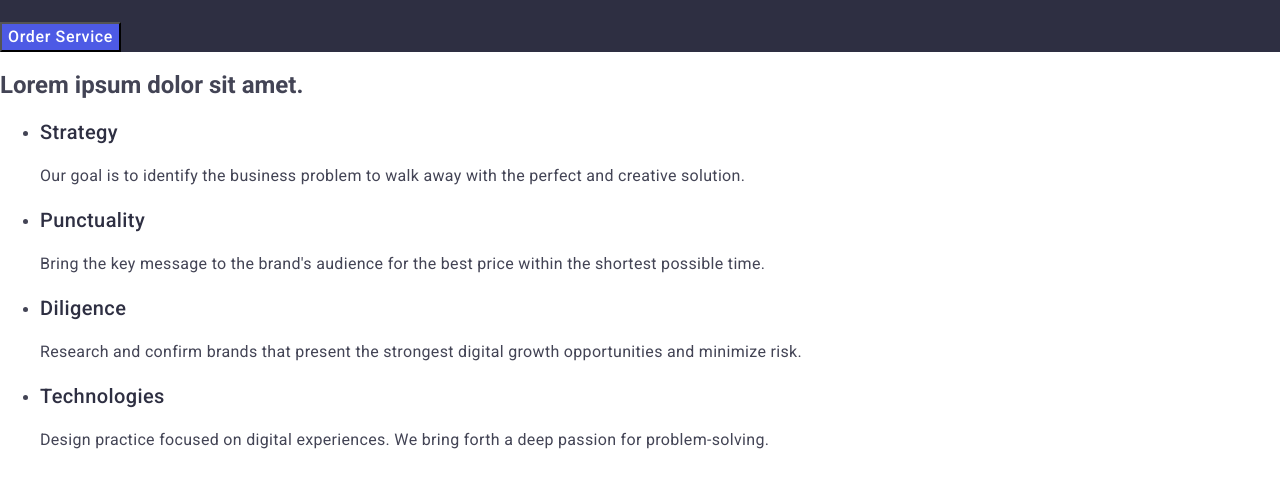
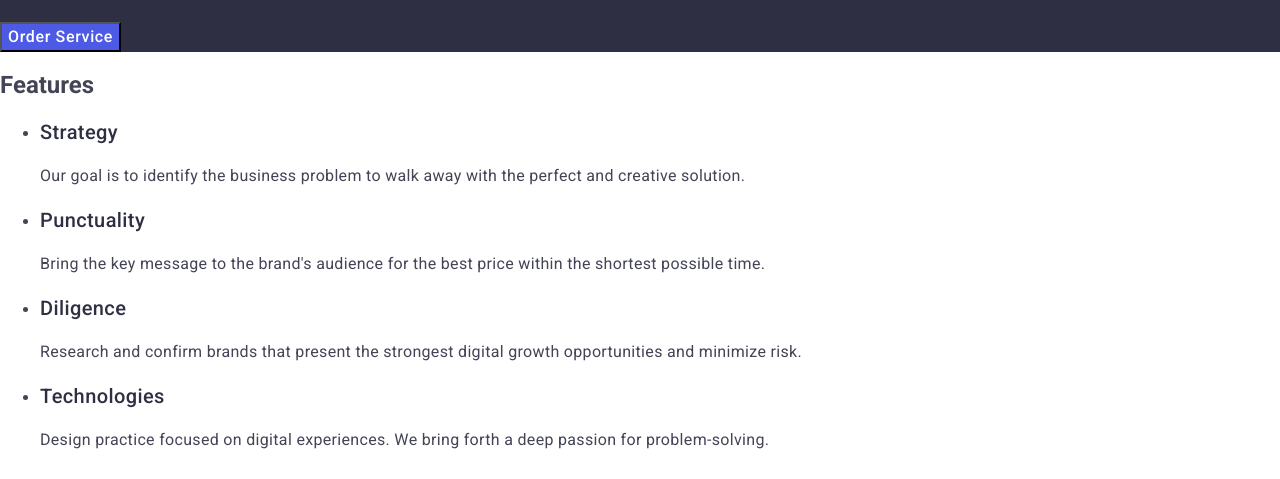
Before and after one commit to npscxs/goit-markup-hw-02, a plain HTML site: page index.html in a window 1280 px wide. Shown: the part 304-783 px from the top of the page. Drawn offline with nearby package versions, Linux system fonts and the light colour scheme.

Commit message:
change h2

```diff
--- a/index.html
+++ b/index.html
@@ -42,7 +42,7 @@
         </section>
         <!-- Features -->
         <section>
-            <h2>Lorem ipsum dolor sit amet.</h2>
+            <h2>Features</h2>
             <ul>
                 <li>
                     <h3 class="features-name">Strategy</h3>
```
